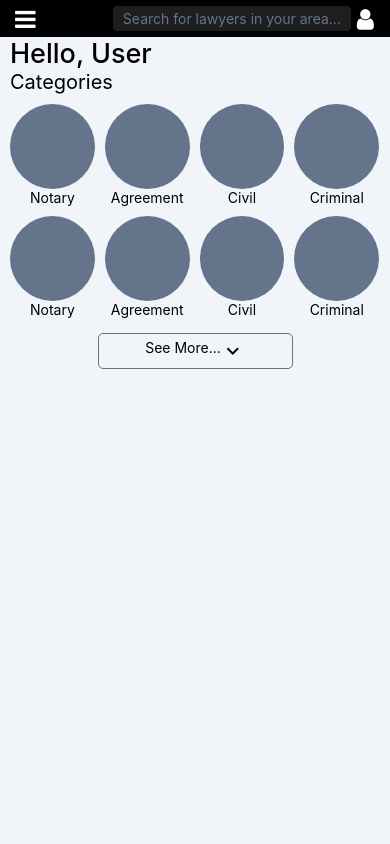
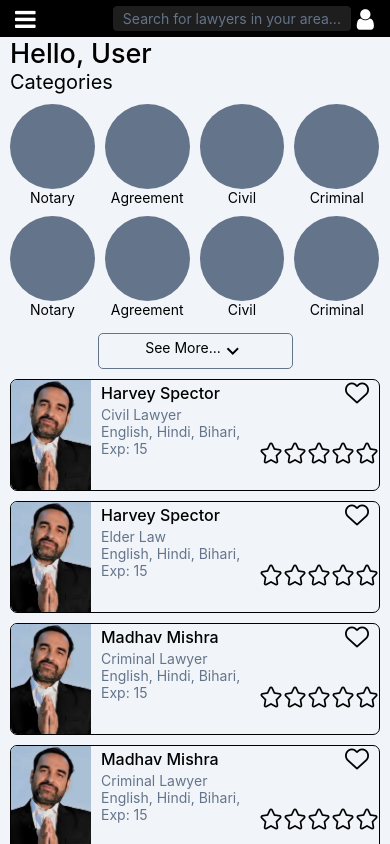
Before and after one commit to Dnyanesh-Bachhav/LawBud-App, a React Native app: screen / in a window 390 px wide. Built offline with nearby package versions, Linux system fonts and the light colour scheme.

Commit message:
Added lawyers section...

```diff
--- a/App.js
+++ b/App.js
@@ -3,15 +3,17 @@ import { StyleSheet, Text, View, StatusBar } from 'react-native';
 import { COLORS } from './components/constants';
 import Categories from './components/HomeScreen/Categories';
 import Header from './components/HomeScreen/Header';
+import Lawyers from './components/HomeScreen/Lawyers';
 
 export default function App() {
   return (
     <View style={styles.container}>
-      <Header/>
-      <Text style={styles.textStyle}>Hello, User</Text>
-      <Text style={{fontSize: 20,fontWeight: '400',marginLeft: 10}}>Categories</Text>
-      <Categories/>
-      <StatusBar style="auto" />
+        <Header/>
+        <Text style={styles.textStyle}>Hello, User</Text>
+        <Text style={{fontSize: 20,fontWeight: '400',marginLeft: 10}}>Categories</Text>
+        <Categories/>
+        <Lawyers/>
+        <StatusBar style="auto" />
     </View>
   );
 }
--- /dev/null
+++ b/components/HomeScreen/Lawyers.js
@@ -0,0 +1,61 @@
+import { FlatList, Image, StyleSheet, Text, View } from "react-native";
+import { AntDesign } from '@expo/vector-icons';
+import image1 from "../../assets/image.jpg";
+import { COLORS, LAWYERS } from "../constants";
+
+function Lawyers(){
+    return(
+        <View style={{flex: 1,marginTop: 10 }} >
+            <FlatList
+            data={LAWYERS}
+            style={styles.listStyle}
+            renderItem={({item,index})=>(
+                <Card name={item.name} type={item.type} languages={item.languages} experience={item.experience} key={index} />
+            )}
+            keyExtractor={({item,index})=>index}
+            />
+        </View>
+    );
+}
+function Card({name,type,languages,experience}){
+    console.log(experience);
+    return(
+        <View style={{ flexDirection: 'row', borderWidth: 1,borderRadius: 7,  marginBottom: 10,marginRight: 10, overflow:'hidden' }} >
+            <Image
+            source={image1}
+            style={styles.imgStyle}
+            />
+            <View style={{ flex:1, marginLeft: 10}} >
+                <View style={{flexDirection: 'row',alignItems: 'center',justifyContent: 'space-between',marginRight: 10 }} >
+                    <Text style={{fontSize: 16, fontWeight: '500'}} >{name}</Text>
+                    <AntDesign name="hearto" size={24} color={COLORS.black} />
+                </View>
+                <Text style={{color: COLORS.gray }} >{type}</Text>
+                <Text style={{color: COLORS.gray }} >{languages.map((item)=>item+", ")}</Text>
+                <View style={{flexDirection: 'row',justifyContent: 'space-between'}} >
+                <Text style={{color: COLORS.gray }} >Exp: {experience}</Text>
+                <View style={{flexDirection: 'row'}} >
+                <AntDesign name="staro" size={24} color="black" />
+                <AntDesign name="staro" size={24} color="black" />
+                <AntDesign name="staro" size={24} color="black" />
+                <AntDesign name="staro" size={24} color="black" />
+                <AntDesign name="staro" size={24} color="black" />
+                </View>
+                </View>
+            </View>
+        </View>
+    );
+}
+const styles = StyleSheet.create({
+    imgStyle:{
+        width: 80,
+        height: 110,
+        // borderWidth: 5,
+        borderColor: COLORS.black,
+        resizeMode: "cover",
+    },
+    listStyle:{
+        marginLeft: 10
+    }
+})
+export default Lawyers;
--- a/components/constants.js
+++ b/components/constants.js
@@ -4,7 +4,7 @@ const COLORS = {
     gray: "#64748B",
     black: "#000000",
     white: "#ffffff"
-}
+};
 const CATEGORIES = [
     {
         name: "Notary",
@@ -39,5 +39,36 @@ const CATEGORIES = [
         name: "Criminal",
         imgSrc: "",
     },
-]
-export { COLORS, CATEGORIES } ;
+];
+const LAWYERS = [
+    {
+        name: "Harvey Spector",
+        imgSrc: "",
+        type: "Civil Lawyer",
+        languages: ["English","Hindi","Bihari"],
+        experience: 15
+    },
+    {
+        name: "Harvey Spector",
+        imgSrc: "",
+        type: "Elder Law",
+        languages: ["English","Hindi","Bihari"],
+        experience: 15
+    },
+    {
+        name: "Madhav Mishra",
+        imgSrc: "",
+        type: "Criminal Lawyer",
+        languages: ["English","Hindi","Bihari"],
+        experience: 15
+    },
+    {
+        name: "Madhav Mishra",
+        imgSrc: "",
+        type: "Criminal Lawyer",
+        languages: ["English","Hindi","Bihari"],
+        experience: 15
+    },
+
+];
+export { COLORS, CATEGORIES, LAWYERS } ;
```
